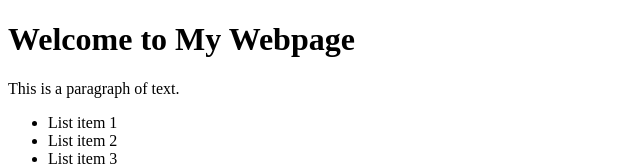
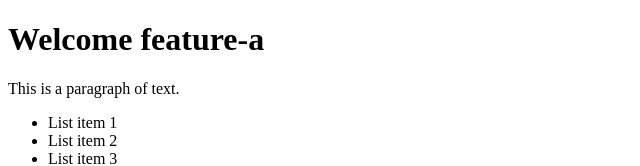
Before and after one commit to LongQin0121/git-one, a plain HTML site: page index.html in a window 1280 px wide. Shown: the top 166 px of the page, without its empty margins (0-640 px from the left). Drawn offline with Linux system fonts and the light colour scheme.

Commit message:
added.txt and index.html:feature-a

```diff
--- a/index.html
+++ b/index.html
@@ -4,7 +4,7 @@
     <title>Second Title</title>
   </head>
   <body>
-    <h1>Welcome to My Webpage</h1>
+    <h1>Welcome  feature-a</h1>
     <p>This is a paragraph of text.</p>
     <ul>
       <li>List item 1</li>
```
Also changed, not shown: git_file_first.txt.
